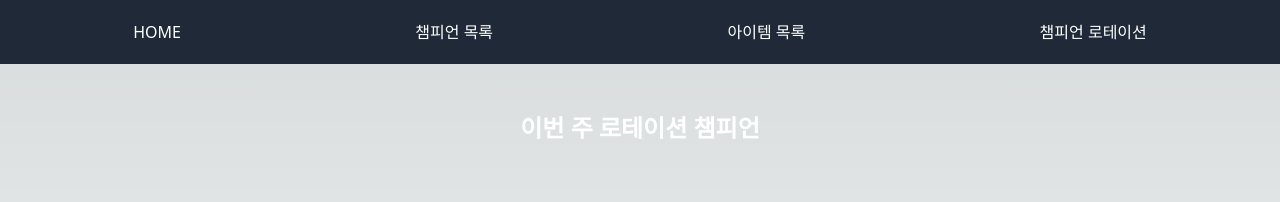
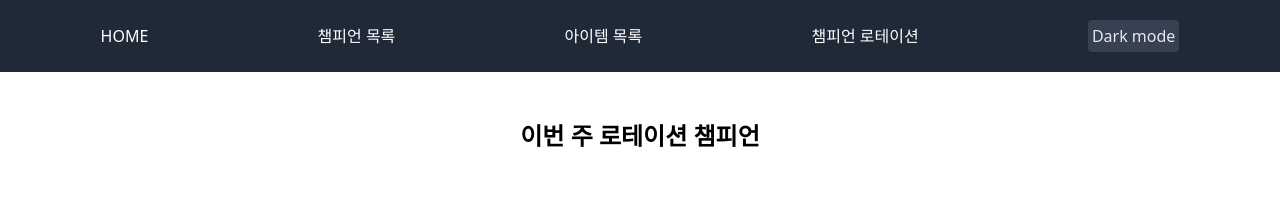
Before and after one commit to reizvoll/LoL_Info, a Next.js app: page /rotation in a window 1280 px wide. Shown: the top 202 px of the page. Built offline with nearby package versions, Linux system fonts and the light colour scheme; no server answers.

Commit message:
feat: 다크모드 추가

```diff
--- a/package.json
+++ b/package.json
@@ -12,6 +12,7 @@
     "@tanstack/react-query": "^5.62.7",
     "@tanstack/react-query-devtools": "^5.62.7",
     "next": "^14.2.3",
+    "next-themes": "^0.4.4",
     "react": "^18.3.1",
     "react-dom": "^18.3.1"
   },
--- a/src/app/champions/[id]/page.tsx
+++ b/src/app/champions/[id]/page.tsx
@@ -9,7 +9,7 @@ const BACKGROUND_URL =
   "https://ddragon.leagueoflegends.com/cdn/img/champion/splash";
 
 function parseTooltip(tooltip: string): string {
-  let cleanTooltip = tooltip.replace(/<\/?[^>]+(>|$)|[^ ]+/g, "");
+  let cleanTooltip = tooltip.replace(/[^가-힣\s]/g, " ");
   return cleanTooltip;
 }
 
@@ -95,7 +95,7 @@ export default async function ChampionDetailPage({
             />
             <div>
               <strong>{champion.passive.name}</strong>
-              <p>{champion.passive.description}</p>
+              <p>{parseTooltip(champion.passive.description)}</p>
             </div>
           </div>
         </div>
@@ -114,12 +114,7 @@ export default async function ChampionDetailPage({
               />
               <div>
                 <strong>{spell.name}</strong>
-                <p>{spell.description}</p>
-                <p className="italic">
-                  {spell.tooltip
-                    ? parseTooltip(spell.tooltip)
-                    : "해당 내용에 대한 정보가 없습니다."}
-                </p>
+                <p>{parseTooltip(spell.description)}</p>
               </div>
             </div>
           ))}
--- a/src/app/champions/page.tsx
+++ b/src/app/champions/page.tsx
@@ -9,7 +9,7 @@ export default async function ChampionsPage() {
 
   return (
     <div className="px-4 py-12 w-full mx-auto">
-      <h1 className="text-center mb-16 text-2xl font-bold text-white">
+      <h1 className="text-center mb-16 text-2xl font-bold">
         챔피언 리스트
       </h1>
       <div className="grid grid-cols-[repeat(auto-fit,_163px)] justify-center gap-8">
--- a/src/app/items/[id]/page.tsx
+++ b/src/app/items/[id]/page.tsx
@@ -45,7 +45,7 @@ export default async function ItemDetailPage({ params }: ItemDetailPageProps) {
   }
 
   return (
-    <div className="flex items-center justify-center min-h-[calc(100vh-144px)] p-6">
+    <div className="flex items-center justify-center min-h-[calc(100vh-152px)] p-6">
       <div className="max-w-sm w-full bg-gray-800 rounded-lg shadow-lg p-8 space-y-8">
         {/* 이미지 및 제목 섹션 */}
         <div className="text-center">
--- a/src/app/items/page.tsx
+++ b/src/app/items/page.tsx
@@ -16,7 +16,7 @@ export default async function ItemsPage() {
 
   return (
     <div className="px-4 py-12 w-full mx-auto">
-      <h1 className="text-center mb-16 text-2xl font-bold text-white">
+      <h1 className="text-center mb-16 text-2xl font-bold">
         아이템 리스트
       </h1>
       <div className="grid grid-cols-[repeat(auto-fit,_163px)] justify-center gap-8">
--- a/src/app/layout.tsx
+++ b/src/app/layout.tsx
@@ -6,6 +6,7 @@ import AppProvider from "@/components/providers/RqProvider";
 import { Suspense } from "react";
 import Loading from "@/components/layout/Loading";
 import ErrorBoundary from "@/components/layout/ErrorBoundary";
+import { ThemeProvider } from "next-themes";
 
 export const metadata: Metadata = {
   title: "LOL-INFO",
@@ -23,7 +24,8 @@ export default function RootLayout({
 }>) {
   return (
     <html lang="en">
-      <body className="flex flex-col min-h-screen">
+      <body className="flex flex-col min-h-screen dark">
+      <ThemeProvider attribute="class">
         <Header />
         <ErrorBoundary>
           <Suspense fallback={<Loading />}>
@@ -35,6 +37,7 @@ export default function RootLayout({
           </Suspense>
         </ErrorBoundary>
         <Footer />
+        </ThemeProvider>
       </body>
     </html>
   );
--- a/src/components/champ_rotation/PageComponents.tsx
+++ b/src/components/champ_rotation/PageComponents.tsx
@@ -104,7 +104,7 @@ const PageComponents = () => {
 
   return (
     <div className="px-4 py-12 w-full mx-auto">
-      <h1 className="text-center mb-16 text-2xl font-bold text-white">
+      <h1 className="text-center mb-16 text-2xl font-bold">
         이번 주 로테이션 챔피언
       </h1>
       <div className="flex flex-wrap justify-center gap-10">
--- a/src/components/home/HeroSection.tsx
+++ b/src/components/home/HeroSection.tsx
@@ -8,7 +8,7 @@ export default function HeroSection() {
           data-testid="backdrop-embed-video"
           autoPlay
           muted // autoPlay 정책 문제
-          className="w-full h-[calc(100vh-144px)] object-cover" // calc[원하는 높이 - 빼야하는 친구들, 사칙연산 아무거나 가능 ^0^)v]
+          className="w-full h-[calc(100vh-152px)] object-cover" // calc[원하는 높이 - 빼야하는 친구들, 사칙연산 아무거나 가능 ^0^)v]
           loop
           playsInline
         >
--- a/src/components/layout/Header.tsx
+++ b/src/components/layout/Header.tsx
@@ -1,4 +1,5 @@
 import Link from "next/link";
+import ThemeToggle from "./ThemeToggle";
 
 export default function Header() {
   return (
@@ -16,6 +17,7 @@ export default function Header() {
         <Link href="/rotation" className="hover:text-yellow-100">
           챔피언 로테이션
         </Link>
+        <ThemeToggle />
       </nav>
     </header>
   );
--- /dev/null
+++ b/src/components/layout/ThemeToggle.tsx
@@ -0,0 +1,26 @@
+"use client";
+
+import { useTheme } from "next-themes";
+import { useEffect, useState } from "react";
+
+
+const ThemeToggle = () => {
+    const { theme, setTheme } = useTheme();
+    const [mounted, setMounted] = useState(false);
+
+    useEffect(() => {
+        setMounted(true); // 클라이언트가 마운트되었음을 표시
+    }, []);
+
+    // 클라이언트에서 마운트되기 전에는 아무것도 렌더링하지 않음
+    if (!mounted) return null;
+
+    return (
+        <button onClick={() => setTheme(theme === 'dark' ? 'light' : 'dark')}
+        className="cursor-pointer p-1 bg-gray-200 dark:bg-gray-700 text-gray-800 dark:text-gray-200 rounded">
+            {theme === 'dark' ? 'Light mode' : 'Dark mode'}
+        </button>
+    );
+};
+
+export default ThemeToggle;
--- a/src/styles/globals.css
+++ b/src/styles/globals.css
@@ -2,20 +2,37 @@
 @tailwind components;
 @tailwind utilities;
 
+/* 다크모드 관련 CSS */
 :root {
+  --foreground-rgb: 255, 255, 255;
+  --background-rgb: 0, 0, 0;
+  --primary-color: 255, 85, 85;
+  --background-start-rgb: 0, 0, 0;
+  --background-end-rgb: 0, 0, 0;
+}
+.light {
   --foreground-rgb: 0, 0, 0;
-  --background-start-rgb: 214, 219, 220;
+  --background-rgb: 255, 255, 255;
+  --background-start-rgb: 255, 255, 255;
   --background-end-rgb: 255, 255, 255;
 }
 
-@media (prefers-color-scheme: dark) {
-  :root {
-    --foreground-rgb: 255, 255, 255;
-    --background-start-rgb: 0, 0, 0;
-    --background-end-rgb: 0, 0, 0;
-  }
+body {
+  background-color: rgb(var(--background-rgb));
+  color: rgb(var(--foreground-rgb));
+  transition: background-color 0.3s, color 0.3s;
 }
 
+/* 커서 이미지 */
+body {
+  color: rgb(var(--foreground-rgb));
+  background: linear-gradient(to bottom,
+      transparent,
+      rgb(var(--background-end-rgb))) rgb(var(--background-start-rgb));
+  cursor: url("https://brand.riotgames.com/images/league-of-legends/cursor.png"), auto;
+}
+
+/* 호버 애니메이션 */
 .hover-scale {
   transition: transform 0.3s ease, box-shadow 0.3s ease;
 }
@@ -25,14 +42,6 @@
   box-shadow: 0 10px 15px rgba(0, 0, 0, 0.3);
 }
 
-body {
-  color: rgb(var(--foreground-rgb));
-  background: linear-gradient(to bottom,
-      transparent,
-      rgb(var(--background-end-rgb))) rgb(var(--background-start-rgb));
-  cursor: url("https://brand.riotgames.com/images/league-of-legends/cursor.png"), auto;
-}
-
 @layer utilities {
   .text-balance {
     text-wrap: balance;
--- a/tailwind.config.ts
+++ b/tailwind.config.ts
@@ -1,6 +1,7 @@
 import type { Config } from "tailwindcss";
 
 const config: Config = {
+  darkMode: 'class',
   content: [
     "./src/pages/**/*.{js,ts,jsx,tsx,mdx}",
     "./src/components/**/*.{js,ts,jsx,tsx,mdx}",
```
Also changed, not shown: 1 other file (tests, documents, lock files or other folders).
